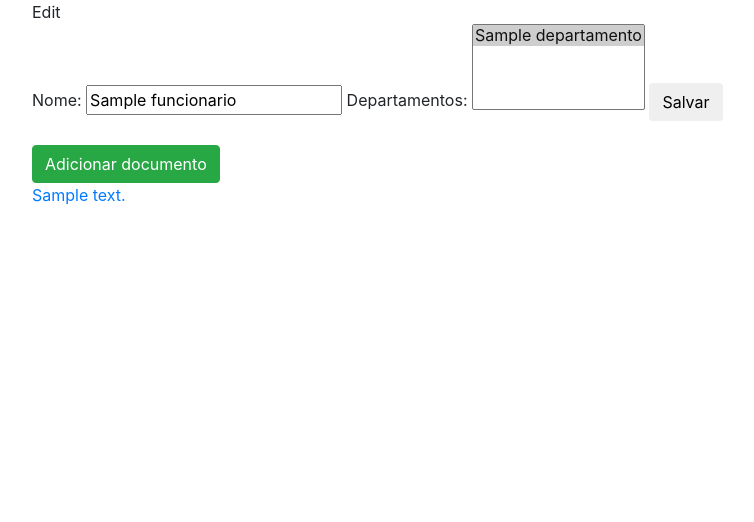
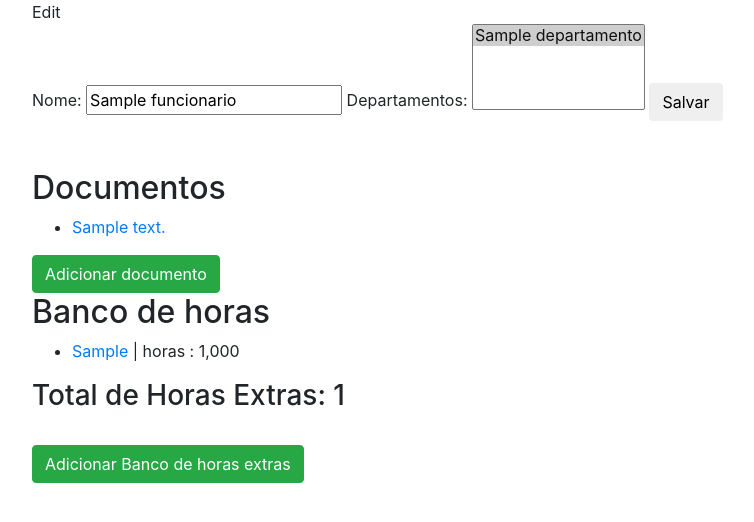
Before and after one commit to jeronimodecastro/gestao_rh, a Django app: page /funcionarios/editar/1/ in a window 1280 px wide. Shown: the top 522 px of the page, without its empty margins (53-807 px from the left). Run offline with Django 4.2, Linux system fonts and the light colour scheme; tables that the repository leaves empty hold one stand-in row (values such as "Sample post"); some libraries are stand-ins or nearby versions.

Commit message:
Listagem de Horas Pelo Cadastro do Funcionario

```diff
--- a/apps/funcionarios/models.py
+++ b/apps/funcionarios/models.py
@@ -1,5 +1,6 @@
 from django.db import models
 from django.contrib.auth.models import User
+from django.db.models import Sum
 from django.urls import reverse
 
 from apps.departamentos.models import Departamento
@@ -15,5 +16,11 @@
     def get_absolute_url(self):
         return reverse('list_funcionarios')
 
+    @property
+    def total_horas_extras(self):
+        return self.horaextra_set.all().aggregate(
+            Sum('horas')
+        )['horas__sum']
+
     def __str__(self):
         return self.nome
--- a/apps/funcionarios/templates/funcionarios/funcionario_form.html
+++ b/apps/funcionarios/templates/funcionarios/funcionario_form.html
@@ -9,12 +9,33 @@
         <button type="submit" class="btn btn-main">Salvar</button>
     </form>
 <br>
-<a href="{% url 'create_documento' object.id %}" class="btn btn-success">Adicionar documento</a>
 
 <br>
+<h2>Documentos</h2>
+<ul>
 
 {% for documento in object.documento_set.all %}
-    <a href="{{ documento.arquivo.url }}">{{ documento }}</a>
-    <br>
+    <li>
+        <a href="{{ documento.arquivo.url }}">{{ documento }}</a><br>
+    </li>
 {% endfor %}
+</ul>
+<a href="{% url 'create_documento' object.id %}" class="btn btn-success">Adicionar documento</a>
+<br>
+<h2>Banco de horas</h2>
+<ul>
+
+{% for horaextra in object.horaextra_set.all %}
+    <li>
+        <a href="{% url 'update_hora_extra_funcionario' horaextra.id %}">{{ horaextra.motivo }}</a>
+        | horas : {{ horaextra.horas }}
+
+        <br>
+    </li>
+{% endfor %}
+</ul>
+<h3>Total de Horas Extras: {{ object.total_horas_extras}}</h3>
+<br>
+<a href="{% url 'create_hora_extra' %}" class="btn btn-success">Adicionar Banco de horas extras</a>
+
 {% endblock %}
--- a/apps/horas_extras/models.py
+++ b/apps/horas_extras/models.py
@@ -11,6 +11,9 @@
 
     def get_absolute_url(self):
         return reverse('list_horas_extras')
+        # return reverse('update_hora_extra', args=[self.id])
+        # return reverse('update_funcionario', args=[self.funcionario.id])
+
 
     def __str__(self):
         return self.motivo
--- a/apps/horas_extras/urls.py
+++ b/apps/horas_extras/urls.py
@@ -3,13 +3,16 @@
     HorasExtrasCreateView,
     HorasExtrasListView,
     HorasExtrasUpdateView,
-    HorasExtrasDeleteView
+    HorasExtrasDeleteView,
+    HorasExtrasFuncionariosUpdateView
 )
 
 
 urlpatterns = [
     path('', HorasExtrasListView.as_view(), name='list_horas_extras'),
     path('editar/<int:pk>/', HorasExtrasUpdateView.as_view(), name='update_hora_extra'),
+    path('editar_he_funcionario/<int:pk>/', HorasExtrasFuncionariosUpdateView.as_view(),
+         name='update_hora_extra_funcionario'),
     path('deletar/<int:pk>/', HorasExtrasDeleteView.as_view(), name='delete_hora_extra'),
     path('novo/', HorasExtrasCreateView.as_view(), name='create_hora_extra'),
 ]
```
Also changed, not shown: apps/horas_extras/views.py (+14 -0 lines).
